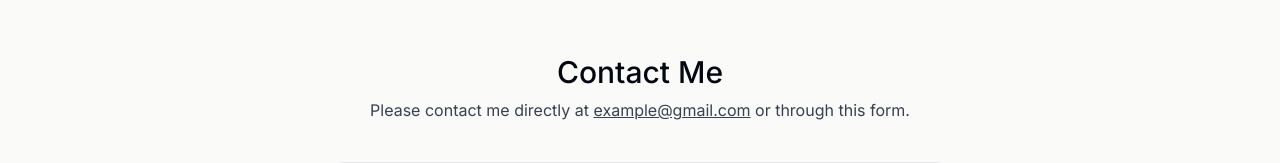
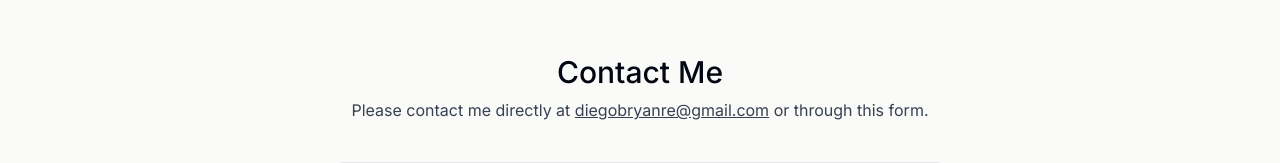
Before and after one commit to thediegobryan/portfolio-website, a Next.js app: page / in a window 1280 px wide. Shown: the part 4599-4762 px from the top of the page. Built offline with nearby package versions, Linux system fonts and the light colour scheme; no server answers.

Commit message:
fixed contact email error

```diff
--- a/actions/sendEmail.ts
+++ b/actions/sendEmail.ts
@@ -27,7 +27,7 @@ export const sendEmail = async (formData: FormData) => {
   let data;
   try {
     data = await resend.emails.send({
-      from: "Contact Form <onboarding@resend.dev>",
+      from: "Contact Form <onboarding@resend.com>",
       to: "diegobryanre@gmail.com",
       subject: "Message from contact form",
       reply_to: senderEmail as string,
@@ -38,13 +38,11 @@ export const sendEmail = async (formData: FormData) => {
     });
   } catch (error: unknown) {
     return {
-      error: getErrorMessage(error),
+      message: getErrorMessage(error),
     };
   }
 
-  if(data.data){
-    return data.data
-  } else {
-    return {error:(getErrorMessage(data.error))}
-  }
+
+  return data
+
 };
--- a/components/contact.tsx
+++ b/components/contact.tsx
@@ -7,6 +7,7 @@ import { useSectionInView } from '@/lib/hooks';
 import { sendEmail } from '@/actions/sendEmail';
 import SubmitBtn from './submit-btn';
 import toast from 'react-hot-toast';
+import { Message } from 'postcss';
 
 export default function Contact() {
     const { ref } = useSectionInView("Contact", 0.5);
@@ -24,8 +25,8 @@ export default function Contact() {
         <SectionHeading>Contact me</SectionHeading>
         <p className="text-gray-700 -mt-6">
           Please contact me directly at{" "}
-          <a className="underline" href="mailto:example@gmail.com">
-            example@gmail.com
+          <a className="underline" href="mailto:diegobryanre@gmail.com">
+            diegobryanre@gmail.com
           </a>{" "}
           or through this form.
         </p>
@@ -33,6 +34,10 @@ export default function Contact() {
             const { data, error } = await sendEmail(formData);
 
             if (error) {
+              if (typeof error === 'object'){
+                toast.error(String(error.message));
+                return;
+              }
               toast.error(error);
               return;
             }
```
